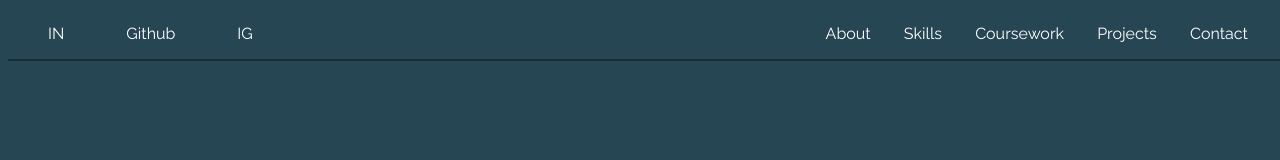
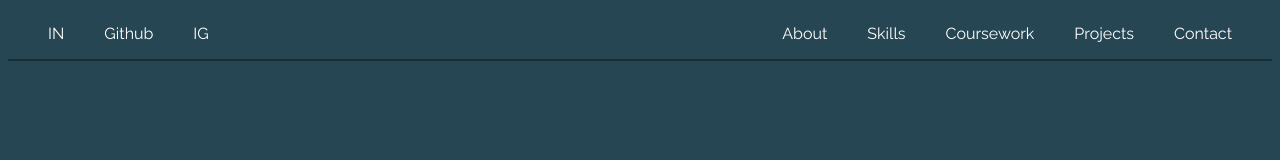
Before and after one commit to jbrijs/Personal-Portfolio-Website, a plain HTML site: page src/index.html in a window 1280 px wide. Drawn offline with Linux system fonts and the light colour scheme.

Commit message:
actually fixed overlow issue

```diff
--- a/src/index.html
+++ b/src/index.html
@@ -11,6 +11,7 @@
     <link rel="preconnect" href="https://fonts.gstatic.com" crossorigin>
     <link href="https://fonts.googleapis.com/css2?family=Raleway:wght@400;600;700&display=swap" rel="stylesheet">
 </head>
+<body>
     <nav class="navbar">
         <ul class="socials">
             <li>IN</li>
@@ -24,8 +25,6 @@
             <li>Projects</li>
             <li>Contact</li>
         </ul>
-
     </nav>
-<body>
 </body>
 </html>
--- a/src/styles.css
+++ b/src/styles.css
@@ -11,12 +11,12 @@ html{
     background-color: var(--background);
     color:white;
     font-family: 'Raleway', sans-serif;
-    margin: 0px;
-    padding: 0px;
 }
 
-html, body{
+body{
     overflow-y: scroll;
+    padding: none;
+    margin: none;
 }
 
 .navbar{
@@ -24,25 +24,21 @@ html, body{
     margin: 0px;
     display:flex;
     justify-content: space-between;
-    width: 100vw;
     height: auto;
     border-bottom: 2px solid var(--dark-background);
-    position: absolute;
 }
 
 .links{
     padding: 0px 40px 0px 0px;
-    width: 33vw;
+    gap: 40px;
     display: flex;
-    justify-content: space-between;
     align-items: center;
     list-style-type: none;
 }
 
 .socials{
-    width: 16vw;
+    gap:40px;
     display: flex;
-    justify-content: space-between;
     align-items: center;
     list-style-type: none;
 }
```
Lines whose indentation alone changed are shown as unchanged.
